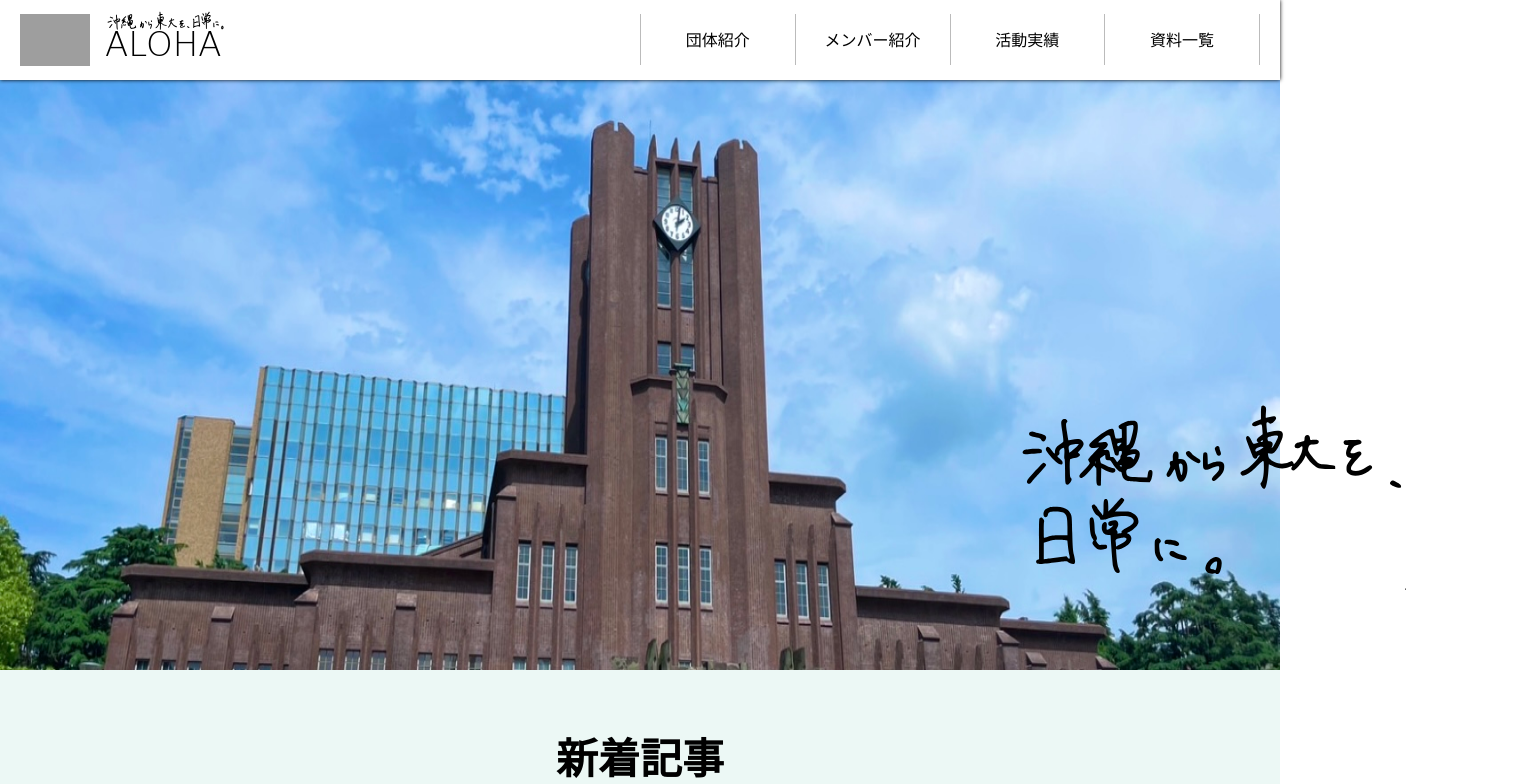
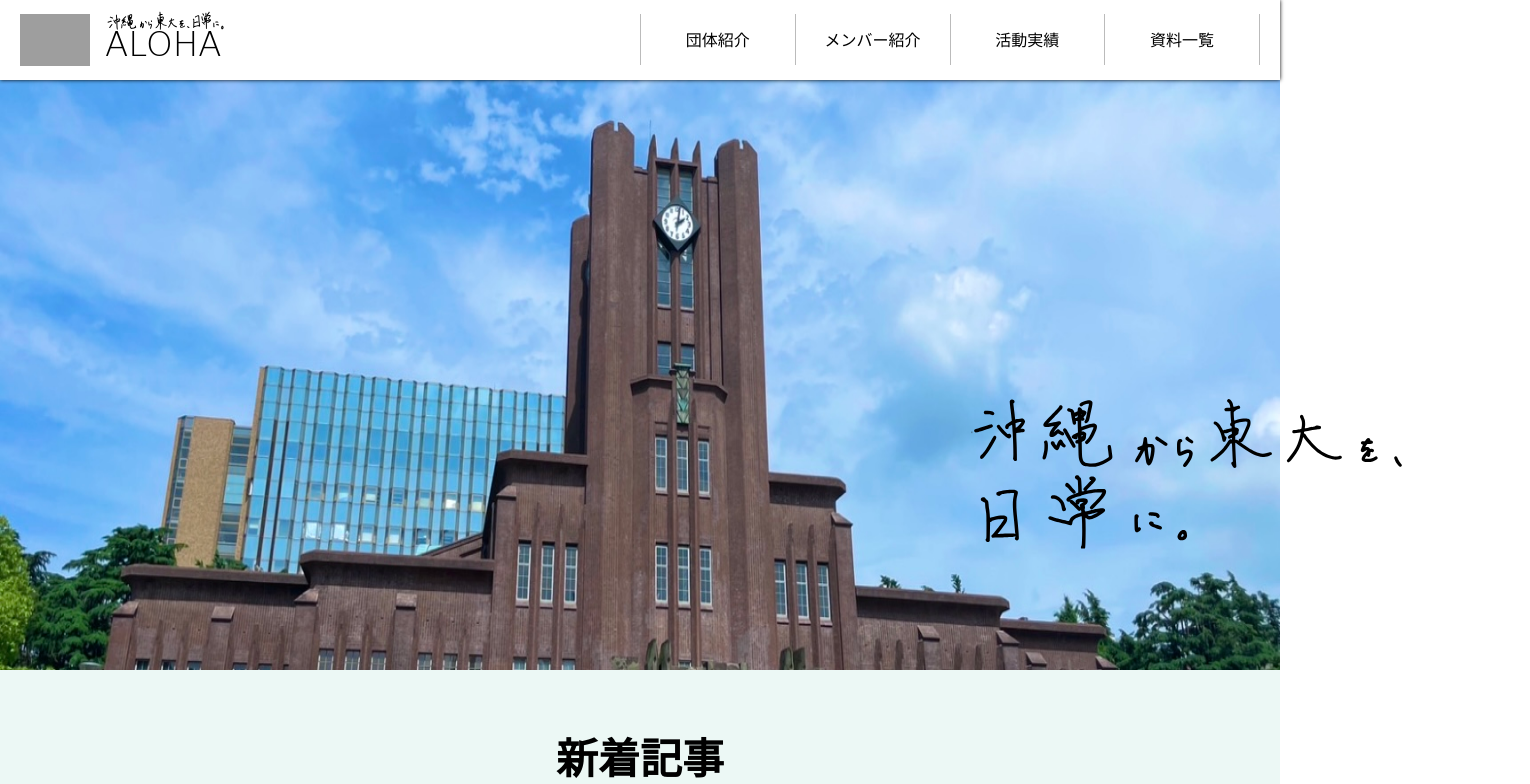
Before and after one commit to ReoYabiku/aloha-hp-next, a Next.js app: page / in a window 1280 px wide. Shown: the top 784 px of the page, 1530 px wide, since content can reach past the window. Built offline with nearby package versions, Linux system fonts and the light colour scheme; grey boxes are pictures that could not be loaded.

Commit message:
清書のファーストビューコピー

```diff
--- a/app/(user)/(top)/FirstView.module.css
+++ b/app/(user)/(top)/FirstView.module.css
@@ -12,8 +12,8 @@
 .hand_copy {
 	z-index: 100;
 	position: absolute;
-	top: 310px;
-	left: 950px;
+	top: 200px;
+	left: 830px;
 }
 
 .triangle1 {
--- a/app/(user)/(top)/FirstView.tsx
+++ b/app/(user)/(top)/FirstView.tsx
@@ -2,7 +2,7 @@ import style from './FirstView.module.css';
 import Image from 'next/image';
 import firstViewPic from './src/first_view.jpg';
 import firstViewSPPic from './src/first_view_sp.png';
-import svg from './src/top_copy.svg';
+import firstViewCopy from './src/first_view_copy.svg';
 
 const FirstView = () => {
 	return (
@@ -21,11 +21,11 @@ const FirstView = () => {
 				alt='安田講堂'
 			/>
 			<Image
-				src={svg}
+				src={firstViewCopy}
 				alt="手書きのキャッチコピー"
 				className={style.hand_copy}
-				width={500}
-				height={200}
+				width={700}
+				height={360}
 			/>
 
 			{/* 三角形 */}
```
Also changed, not shown: app/(user)/(top)/src/first_view_copy.svg (added), app/(user)/(top)/src/top_copy.svg (deleted).
